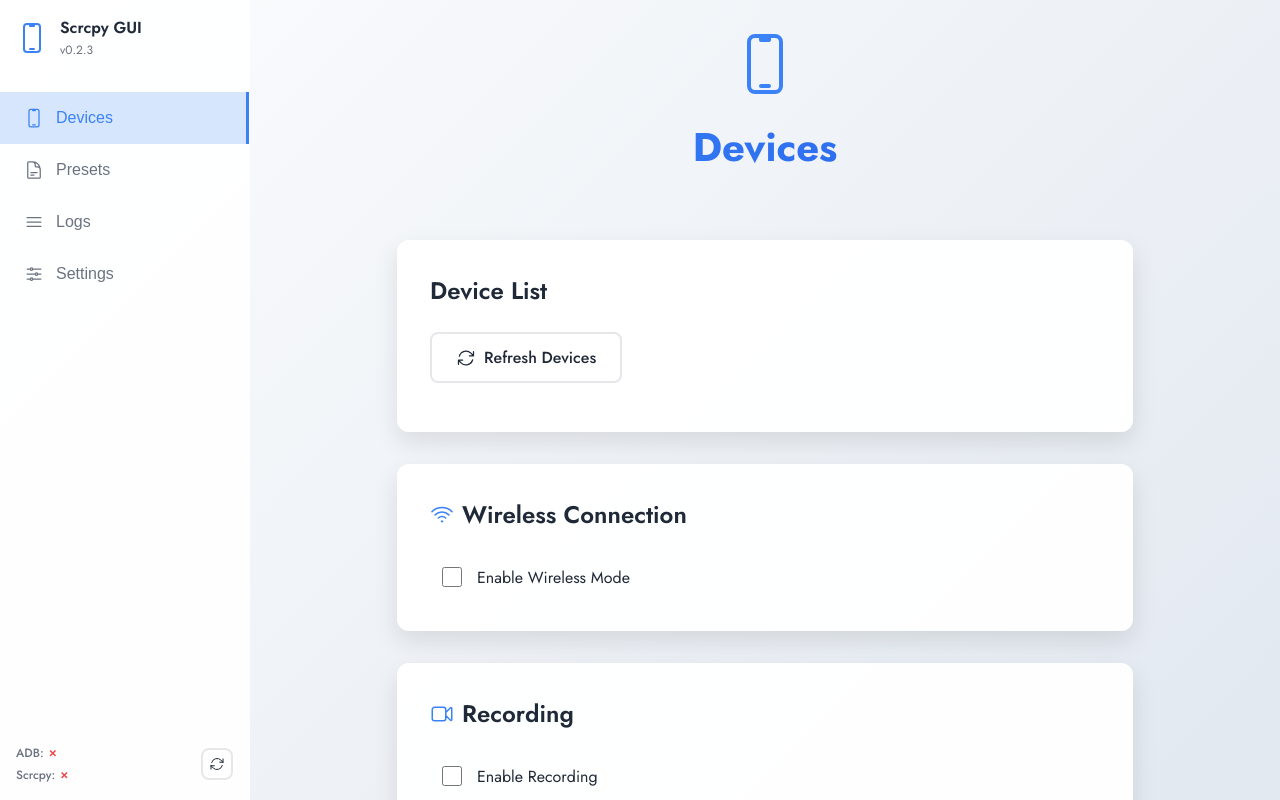
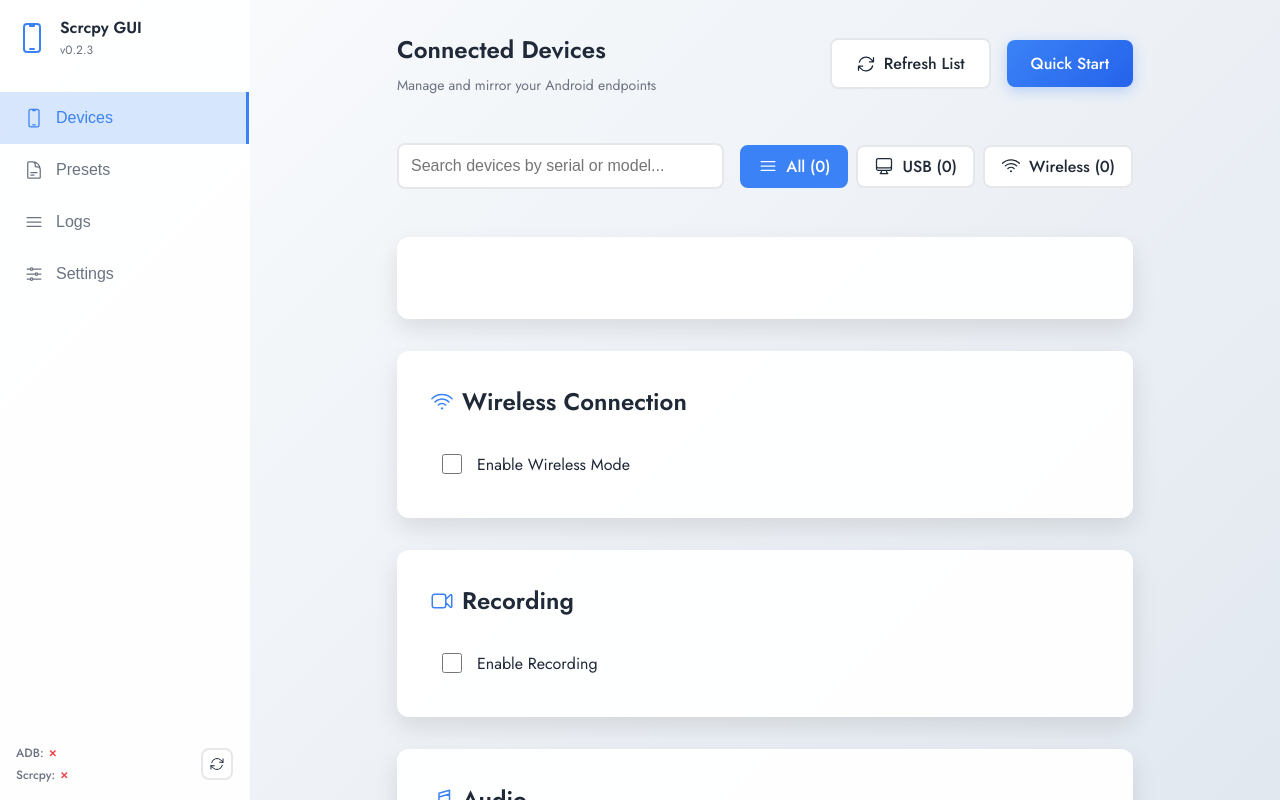
Before and after one commit to TianaNanta/scrcpy-gui, a React (Vite) app: page / in a window 1280 px wide. Built offline with nearby package versions, Linux system fonts and the light colour scheme.

Commit message:
UI redesign for the header of Devices tab

```diff
--- a/src/App.css
+++ b/src/App.css
@@ -734,4 +734,83 @@ select.select option {
     justify-content: flex-end;
 }
 
+/* Devices Header */
+header.devices-header {
+    display: flex;
+    justify-content: space-between;
+    align-items: center;
+    margin-bottom: 1rem;
+}
+
+.devices-title-section {
+    display: flex;
+    flex-direction: column;
+    gap: 0.5rem;
+}
+
+.devices-title-section h2 {
+    margin: 0;
+    font-size: calc(var(--font-size) * 1.5);
+    font-weight: 600;
+    color: var(--text-primary);
+}
+
+.devices-subtitle {
+    margin: 0;
+    font-size: calc(var(--font-size) * 0.875);
+    color: var(--text-secondary);
+    font-weight: 400;
+}
+
+.devices-actions {
+    display: flex;
+    gap: 1rem;
+    align-items: center;
+}
+
+/* Devices Controls */
+.devices-controls {
+    display: flex;
+    gap: 1rem;
+    align-items: center;
+    margin-bottom: 1rem;
+}
+
+.devices-controls .input {
+    flex: 1;
+}
+
+.device-filters {
+    display: flex;
+    gap: 0.5rem;
+}
+
+.device-filter-btn {
+    display: flex;
+    align-items: center;
+    gap: 0.5rem;
+    padding: 0.5rem 1rem;
+    border: 2px solid var(--border-color);
+    background: var(--input-bg);
+    color: var(--text-primary);
+    border-radius: 8px;
+    font-size: var(--font-size);
+    cursor: pointer;
+    transition: var(--transition);
+}
+
+.device-filter-btn:hover {
+    border-color: var(--primary-color);
+}
+
+.device-filter-btn.active {
+    background: var(--primary-color);
+    color: white;
+    border-color: var(--primary-color);
+}
+
+.device-filter-btn.active:hover {
+    background: var(--primary-hover);
+}
+
 /* Settings */
--- a/src/App.tsx
+++ b/src/App.tsx
@@ -14,6 +14,7 @@ import {
   CheckCircleIcon,
   XCircleIcon,
   WifiIcon,
+  ComputerDesktopIcon,
 } from "@heroicons/react/24/outline";
 import "./App.css";
 
@@ -150,6 +151,12 @@ function App() {
   const [alwaysOnTop, setAlwaysOnTop] = useState(false);
   const [windowBorderless, setWindowBorderless] = useState(false);
   const [fullscreen, setFullscreen] = useState(false);
+
+  // Device search and filter state
+  const [deviceSearch, setDeviceSearch] = useState("");
+  const [deviceFilter, setDeviceFilter] = useState<"all" | "usb" | "wireless">(
+    "all",
+  );
 
   const hasMissingDeps =
     dependencies && (!dependencies.adb || !dependencies.scrcpy);
@@ -502,11 +509,6 @@ function App() {
       case "devices":
         return (
           <div className="tab-content">
-            <header className="header">
-              <DevicePhoneMobileIcon className="header-icon" />
-              <h1>Devices</h1>
-            </header>
-
             {hasMissingDeps && (
               <div className="alert alert-error">
                 <ExclamationTriangleIcon className="alert-icon" />
@@ -521,16 +523,88 @@ function App() {
               </div>
             )}
 
-            <section className="section">
-              <h2>Device List</h2>
-              <div className="row">
+            <header className="devices-header">
+              <div className="devices-title-section">
+                <h2>Connected Devices</h2>
+                <p className="devices-subtitle">
+                  Manage and mirror your Android endpoints
+                </p>
+              </div>
+              <div className="devices-actions">
                 <button className="btn btn-secondary" onClick={listDevices}>
                   <ArrowPathIcon className="btn-icon" />
-                  Refresh Devices
+                  Refresh List
+                </button>
+                <button
+                  className="btn btn-primary"
+                  onClick={() => startScrcpy()}
+                >
+                  Quick Start
                 </button>
               </div>
+            </header>
+            <div className="devices-controls">
+              <input
+                type="text"
+                placeholder="Search devices by serial or model..."
+                value={deviceSearch}
+                onChange={(e) => setDeviceSearch(e.target.value)}
+                className="input"
+              />
+              <div className="device-filters">
+                {[
+                  {
+                    key: "all" as const,
+                    label: "All",
+                    icon: Bars3Icon,
+                    count: devices.length,
+                  },
+                  {
+                    key: "usb" as const,
+                    label: "USB",
+                    icon: ComputerDesktopIcon,
+                    count: devices.filter((d) => !d.is_wireless).length,
+                  },
+                  {
+                    key: "wireless" as const,
+                    label: "Wireless",
+                    icon: WifiIcon,
+                    count: devices.filter((d) => d.is_wireless).length,
+                  },
+                ].map(({ key, label, icon: Icon, count }) => (
+                  <button
+                    key={key}
+                    className={`btn device-filter-btn ${
+                      deviceFilter === key ? "active" : ""
+                    }`}
+                    onClick={() => setDeviceFilter(key)}
+                  >
+                    <Icon className="btn-icon" />
+                    {label} ({count})
+                  </button>
+                ))}
+              </div>
+            </div>
+            <section className="section">
               <div className="devices-list">
-                {devices.map((d) => (
+                {devices
+                  .filter((d) => {
+                    const matchesSearch =
+                      deviceSearch === "" ||
+                      d.serial
+                        .toLowerCase()
+                        .includes(deviceSearch.toLowerCase()) ||
+                      (d.model &&
+                        d.model
+                          .toLowerCase()
+                          .includes(deviceSearch.toLowerCase()));
+                    const matchesFilter =
+                      deviceFilter === "all" ||
+                      (deviceFilter === "usb" && !d.is_wireless) ||
+                      (deviceFilter === "wireless" && d.is_wireless);
+                    return matchesSearch && matchesFilter;
+                  })
+                  .map((d) => (
                     <div
                       key={d.serial}
                       className={`device-card ${d.status === "device" ? "online" : "offline"}`}
```
Lines whose indentation alone changed are shown as unchanged.
